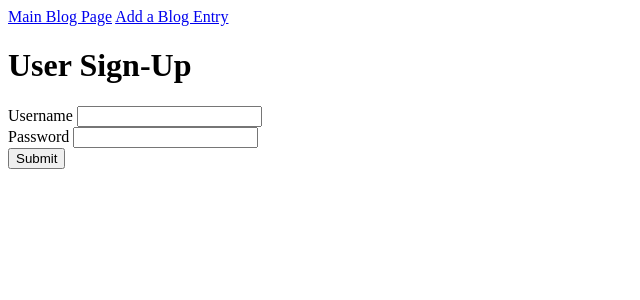
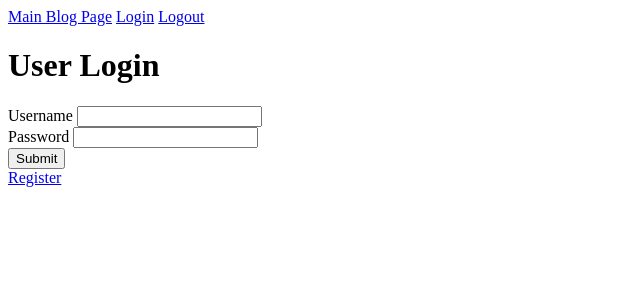
Before and after one commit to lizwait/blogz, a Flask app: page /login in a window 1280 px wide. Shown: the top 300 px of the page, without its empty margins (0-640 px from the left). Run offline with Flask 2, Linux system fonts and the light colour scheme.

Commit message:
Added logout function and edited nav bar.

```diff
--- a/main.py
+++ b/main.py
@@ -57,10 +57,15 @@ def register():
                 new_user = User(user, password)
                 db.session.add(new_user)
                 db.session.commit()
-                # TODO - "remember" the user
                 return render_template('newpost.html')
 
     return render_template('signup.html')
+
+@app.before_request
+def require_login():
+    allowed_routes = ['login', 'signup']
+    if request.endpoint not in allowed_routes and 'User' not in session:
+        return redirect('/login')
 
 @app.route('/login', methods=['GET'])
 def login():
@@ -71,12 +76,30 @@ def post_login():
     user = request.form['user-name']
     password = request.form['user-password1']
     verify_user = User.query.filter_by(username=user).first()
+
+    if verify_user == None:
+        verification_error= "Please enter a valid username and password combination."
+        return render_template('login.html', verification_error=verification_error)
+
+
+    username_error = ''
+    if user == "":
+        username_error = "Please enter a valid username."
+
+    password_error1 = ''
+    if password == "":
+        password_error1 = "Please enter valid password."
+
+    if username_error != '' or password_error1 != '':
+        return render_template('login.html', username_error=username_error, password_error1=password_error1)
+
     if check_pw_hash(password, verify_user.pw_hash) == True:
         session['User'] = user
         return redirect('/newpost')
 
     else:
-        return redirect('/login')
+        verification_error= "Please enter a valid username and password combination."
+        return render_template('login.html', verification_error=verification_error)
 
 
 @app.route('/blog', methods=['GET'])
@@ -93,7 +116,7 @@ def blog_entries():
 def new_blog_entry1():
     return render_template('newpost.html')
 
-@app.route("/newpost", methods = ['POST'])
+@app.route("/newpost", methods=['POST'])
 def new_blog_entry2():
 
     titleError = ''
@@ -114,5 +137,9 @@ def new_blog_entry2():
 
     return render_template('newpost.html', titleError=titleError, bodyError=bodyError)
 
+@app.route("/logout", methods=["GET"])
+def logout():
+    del session['User']
+    return redirect('/login')
 
 app.run()
--- a/templates/base.html
+++ b/templates/base.html
@@ -20,7 +20,8 @@
   <body>
       <div>
           <a href="/blog">Main Blog Page</a>
-          <a href="/newpost">Add a Blog Entry</a>
+          <a href="/login">Login</a>
+          <a href="/logout">Logout</a>
       </div>
 
         {% block content %}
--- a/templates/login.html
+++ b/templates/login.html
@@ -2,8 +2,9 @@
 
 {% block content %}
 
-    <h1>User Sign-Up</h1>
+    <h1>User Login</h1>
     <form method='POST'>
+      <div class="error">{{verification_error}}</div>
       <label for = username>Username
           <input name="user-name" type="text" value="{{userName}}"/>
           <span class="error">{{username_error}}</span>
@@ -16,5 +17,8 @@
       <br>
       <input id = "submit" type="submit" />
     </form>
+    <div>
+        <a href="/signup">Register</a>
+    </div>
 
 {% endblock %}
```
